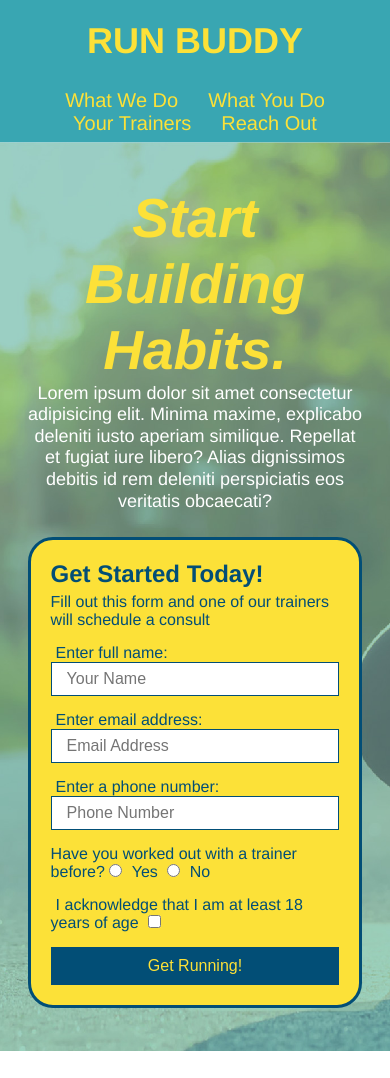
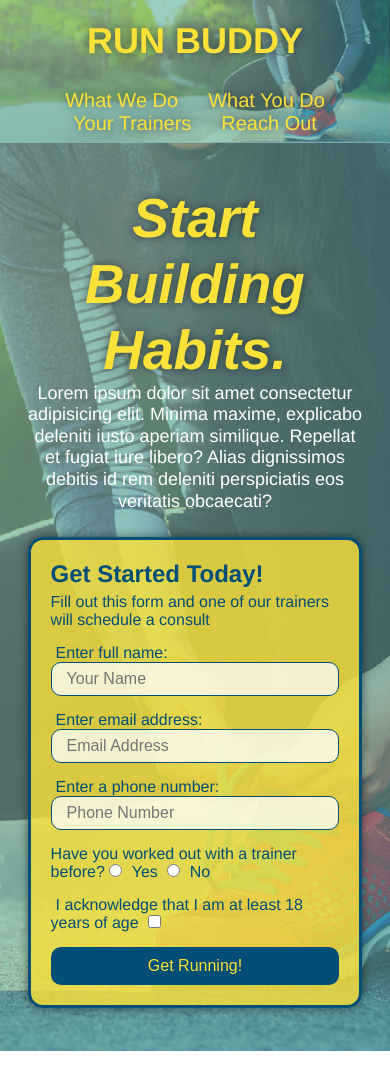
Before and after one commit to Stricker2/run-buddy, a plain HTML site: page index.html in a window 390 px wide. Shown: the top 1078 px of the page. Drawn offline with Linux system fonts and the light colour scheme.

Commit message:
adding style pseudo-classes

```diff
--- a/assets/css/style.css
+++ b/assets/css/style.css
@@ -22,6 +22,22 @@ header {
     justify-content: space-between;
 
     flex-wrap: wrap;
+
+    position: -webkit-sticky;
+
+    position: sticky;
+
+    top: 0;
+
+    background-image: url(../images/hero-bg.jpg);
+
+    background-size: cover;
+
+    background-position: center;
+
+    background-attachment: fixed;
+
+    background-position: 80%;
 }
 
 header h1 {
@@ -32,6 +48,8 @@ header h1 {
     color: #fce138;
 
     margin: 0;
+
+    text-shadow: 0 0 10px rgba(0, 0, 0, 0.5);
 
 }
 
@@ -64,6 +82,20 @@ header nav ul li a {
     font-weight: lighter;
 
     font-size: 1.55vw;
+
+    text-shadow: 0 0 10px rgba(0, 0, 0, 0.5);
+}
+
+
+header nav ul li a:hover {
+
+    background: #fce138;
+
+    color: #024e76;
+
+    border-radius: 15px;
+
+    text-shadow: none;
 }
 
 section {
@@ -87,11 +119,15 @@ section {
     flex-wrap: wrap;
 
     align-items: flex-start;
+
+    background-attachment: fixed;
+
+    background-position: 80%;
 }
 
 .hero-form {
 
-    background-color: #fce138;
+    background-color: rgba(252, 225, 56, .8);
 
     padding: 20px;
 
@@ -99,11 +135,13 @@ section {
 
     border: 3px solid #024e76;
 
-    border-radius: 25px;
+    border-radius: 15px;
 
     width: 40%;
 
     margin: 3.5%;
+
+    box-shadow: 0 0 10px rgba(0, 0, 0, 0.5);
 }
 
 .hero-form h3 {
@@ -145,6 +183,8 @@ section {
     font-size: 55px;
 
     color: #fce138;
+
+    text-shadow: 0 0 10px rgba(0, 0, 0, 0.5);
 }
 
 /* Privacy page hero */
@@ -171,9 +211,20 @@ section {
 
     color: #024e76;
 
+    background-color: rgba(255,255,255, .75);
+
     width: 100%;
 
     margin-bottom: 15px;
+
+    border-radius: 10px;
+}
+
+.form-input:focus {
+
+    background-color: rgba(255,255,255, 1);
+
+    outline: none;
 }
 
 .hero-form button {
@@ -186,7 +237,15 @@ section {
     padding: 10px 20px;
 
     font-size: 16px;
+
+    border-radius: 10px;
 }
+
+.hero-form button:hover {
+
+    background-color: #39a6b2;
+}
+
 /* Hero Style End */
 
 .section-title {
@@ -244,8 +303,6 @@ section {
 
     width: 80%;
 
-    border-bottom: 1px solid #39a6b2;
-
     display: flex;
 
     flex-wrap: wrap;
@@ -253,6 +310,13 @@ section {
     align-items: center;
 
     justify-content: space-between;
+
+    border-bottom: 1px solid #39a6b2;
+}
+
+.step:last-child {
+
+    border-bottom: none
 }
 
 .step-info {
@@ -449,6 +513,15 @@ section {
     width: 100%;
 
     margin: 5px 0 15px 0;
+
+    border-radius: 10px;
+
+    background-color: rgba(255,255,255, .75);
+}
+
+.contact-form input:focus, .contact-form textarea:focus {
+
+    background-color: rgba(255,255,255, 1);
 }
 
 .contact-form button {
@@ -466,6 +539,15 @@ section {
     padding: 15px 0;
 
     font-size: 16px;
+
+    border-radius: 10px;
+}
+
+.contact-form button:hover {
+
+    color: #fce138;
+
+    background: #39a6b2;
 }
 
 /* footer */
@@ -515,6 +597,8 @@ footer a {
         padding-bottom: 0;
 
         justify-content: center;
+
+        position: relative;
     }
 
     header h1 {
```
